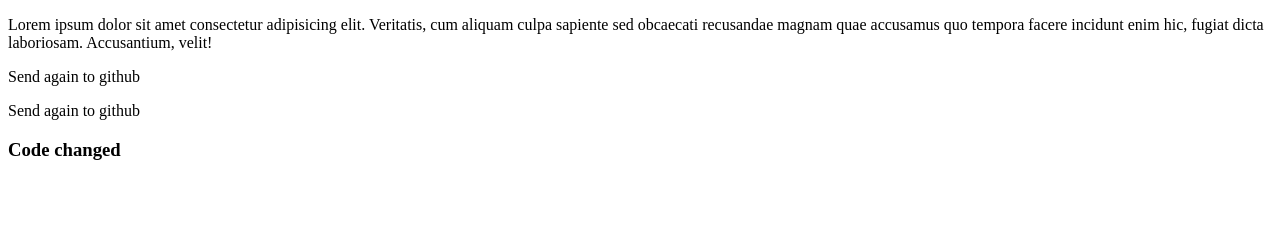
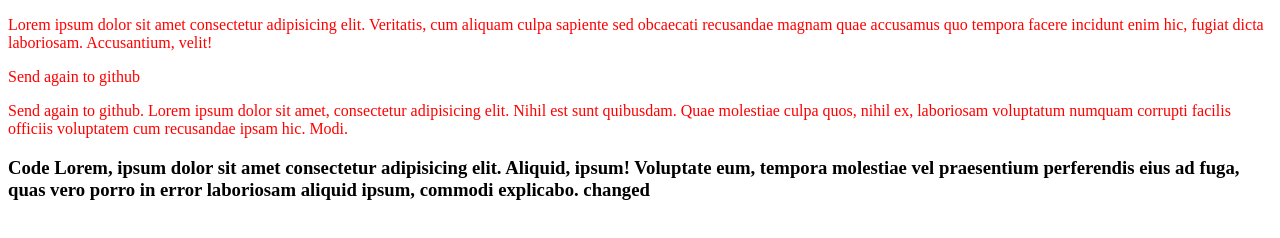
Before and after one commit to TaHoTa/my_second_repo, a plain HTML site: page index.html in a window 1280 px wide. Drawn offline with Linux system fonts and the light colour scheme.

Commit message:
Added css

```diff
--- a/index.html
+++ b/index.html
@@ -5,11 +5,12 @@
     <meta http-equiv="X-UA-Compatible" content="IE=edge">
     <meta name="viewport" content="width=device-width, initial-scale=1.0">
     <title>Sec repo</title>
+    <link rel="stylesheet" href="style.css">
 </head>
 <body>
     <p>Lorem ipsum dolor sit amet consectetur adipisicing elit. Veritatis, cum aliquam culpa sapiente sed obcaecati recusandae magnam quae accusamus quo tempora facere incidunt enim hic, fugiat dicta laboriosam. Accusantium, velit!</p>
     <p>Send again to github</p>
-    <p>Send again to github</p>
-    <h3>Code changed</h3>
+    <p>Send again to github. Lorem ipsum dolor sit amet, consectetur adipisicing elit. Nihil est sunt quibusdam. Quae molestiae culpa quos, nihil ex, laboriosam voluptatum numquam corrupti facilis officiis voluptatem cum recusandae ipsam hic. Modi.</p>
+    <h3>Code Lorem, ipsum dolor sit amet consectetur adipisicing elit. Aliquid, ipsum! Voluptate eum, tempora molestiae vel praesentium perferendis eius ad fuga, quas vero porro in error laboriosam aliquid ipsum, commodi explicabo. changed</h3>
 </body>
 </html>
--- /dev/null
+++ b/style.css
@@ -0,0 +1,3 @@
+p{
+    color: red;
+}
```
